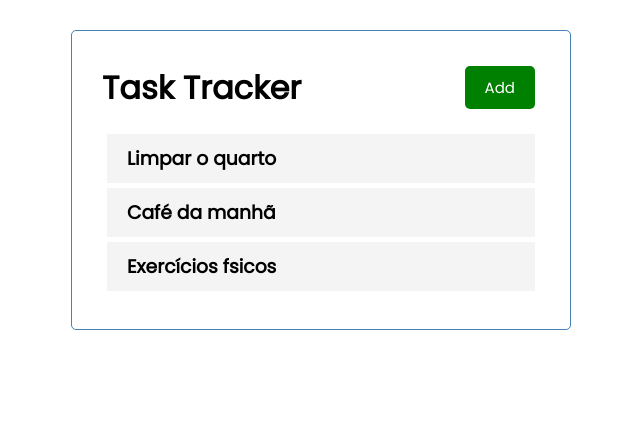
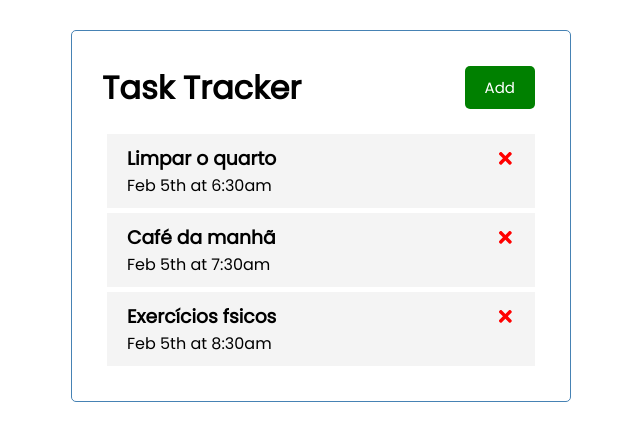
Before and after one commit to RafaelJP13/task-tracker-front, a React (Create React App) app: page / in a window 1280 px wide. Shown: the top 440 px of the page, without its empty margins (319-959 px from the left). Built offline with nearby package versions, Linux system fonts and the light colour scheme.

Commit message:
feat: Get onDelete fnct

```diff
--- a/src/components/Task.js
+++ b/src/components/Task.js
@@ -1,7 +1,10 @@
-const Task = ({task}) => {
+import {FaTimes} from 'react-icons/fa'
+
+const Task = ({task, onDelete}) => {
   return (
     <div className='task'>
-      <h3>{task.text}</h3>
+      <h3>{task.text} <FaTimes onClick={() => onDelete(task.id)} style={{color:'red', cursor: 'pointer'}}/></h3>
+      <p>{task.day}</p>
     </div>
   )
 }
```
